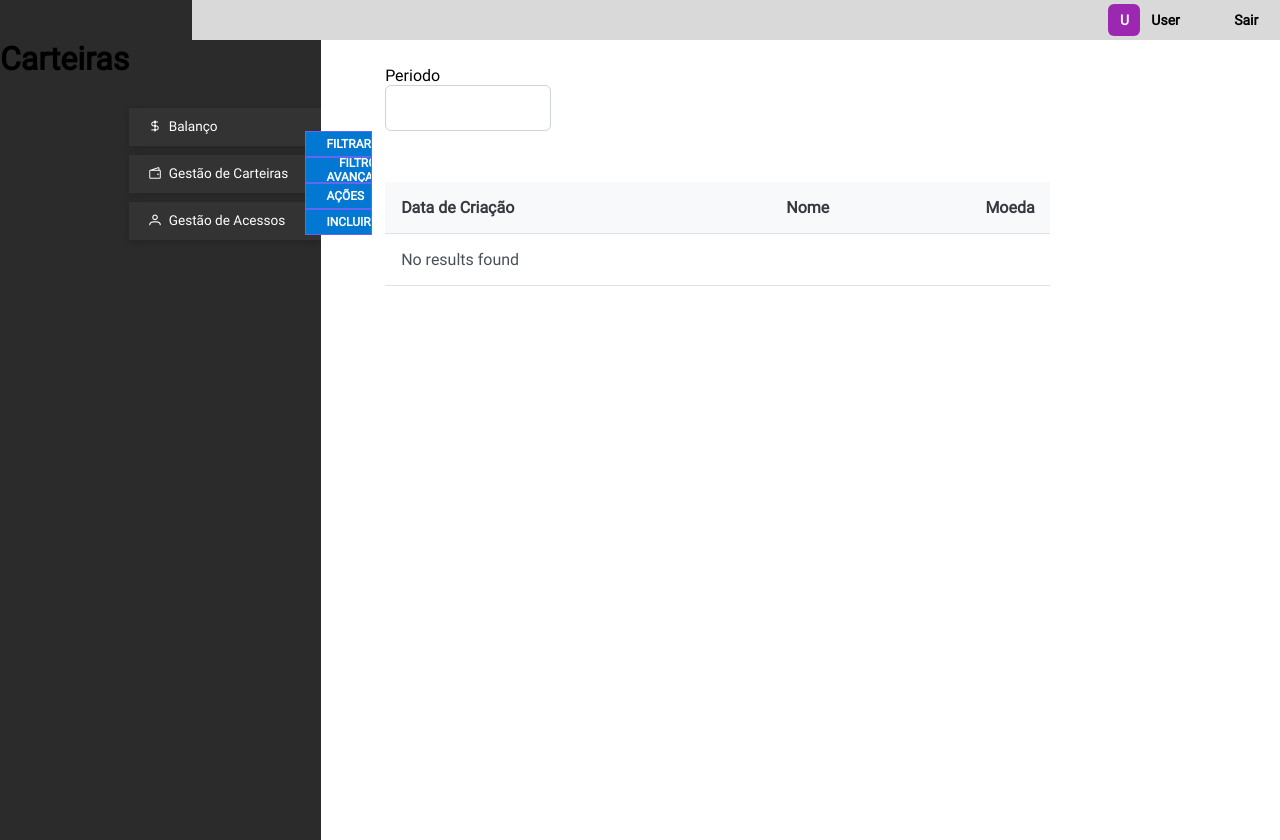
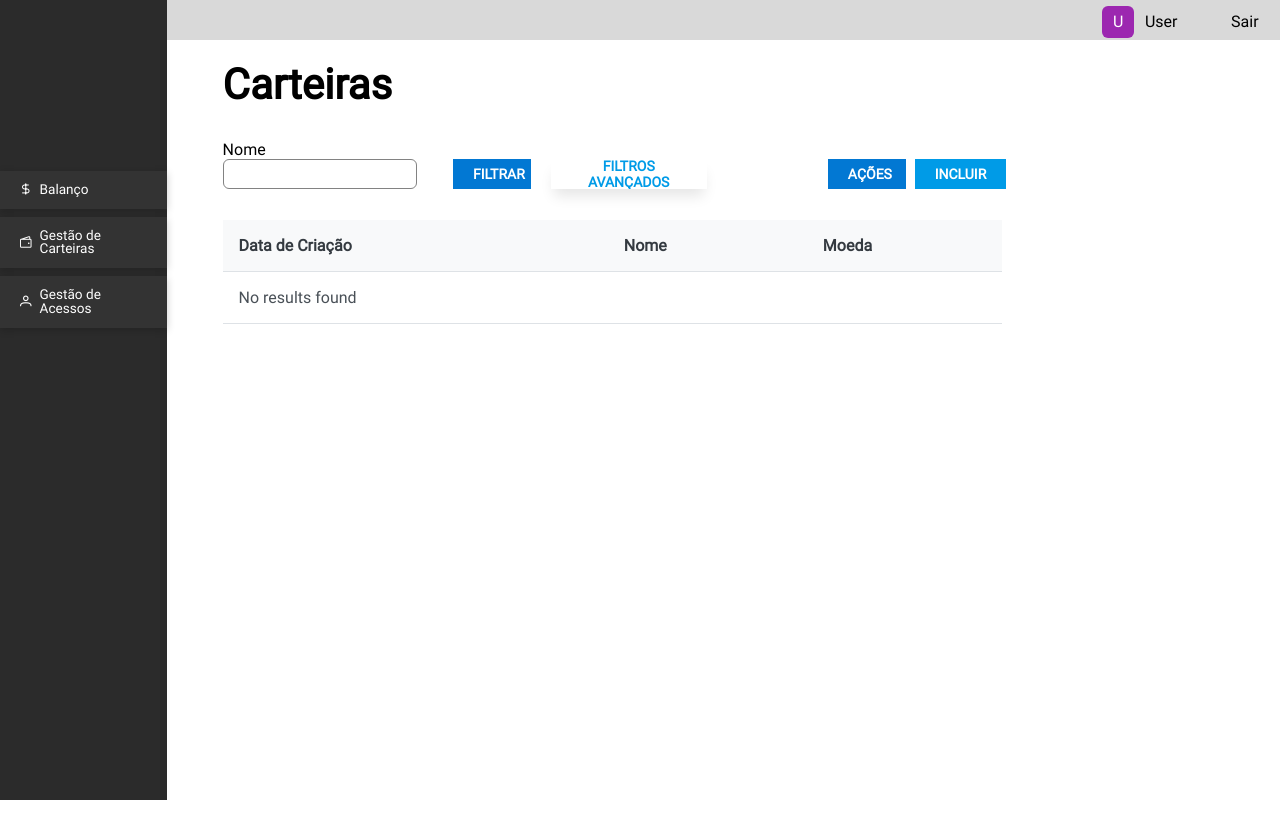
Before and after one commit to mateusmcg1/ReceitasFrontEnd, a React (Create React App) app: page /wallet in a window 1280 px wide. After the commit the page ends 800 px from the top, so only its background shows below. Built offline with nearby package versions, Linux system fonts and the light colour scheme.

Commit message:
adicionando novas telas criandas no protótipoa

```diff
--- a/src/Pages/Balance/balance.css
+++ b/src/Pages/Balance/balance.css
@@ -25,6 +25,7 @@
     align-items: center;
     background-color: #D9D9D9;
     font-size: 80%;
+
 }
 
 .top-nav li {
@@ -36,6 +37,7 @@
 .top-nav span{
     font-weight: bold;
     font-size: 14px;
+
 }
 .main-content {
     padding: 2% 5%;
@@ -134,14 +136,14 @@
     font-size: 12px;
     width: 10%;
     height:70%;
-    margin-left: -12%;
+    /* margin-left: -12%; */
 }
 #advanced-filter{
     width:20%;
     background-color: white;
     color: #009BE7;
     border: none;
-    /* margin-left: -13%; */
+    margin-left: -7%;
     box-shadow: 0px 10px 14px -3px rgba(0,0,0,0.1);
 }
 
--- a/src/Pages/Balance/balance.tsx
+++ b/src/Pages/Balance/balance.tsx
@@ -36,9 +36,9 @@ export default function Balance() {
 
     return (
 
-        <div className="wallet-container">
+        <div className="balance-container">
             <div className='top-nav'>
-                <div className='margin-left' ></div>
+                <div className='margin-left'></div>
                 <ul>
                 <Avatar label={userName.substring(0,1)} style={{ backgroundColor: '#9c27b0', color: '#ffffff' }} />
                     <li key={userName} style={{ marginRight: "5%" }}>
@@ -96,9 +96,9 @@ export default function Balance() {
                         <div className='botoes'>
                             <InputText value={text1} onChange={(e) => setText1(e.target.value)} />
 
-                            {<Button label="FILTRAR" /*style={{ marginTop: "10%" }}*/ />}
-                            {<Button id='advanced-filter' label="FILTROS AVANÇADOS" /*style={{ marginTop: "10%" }}*/ />}
-                            {<Button label="AÇÕES" /*style={{ marginTop: "10%" }}*/ />}
+                            {<Button label="FILTRAR" style={{ marginLeft: "-2%" }} />}
+                            {<Button id='advanced-filter' label="FILTROS AVANÇADOS" /*style={{ marginLeft: "-1%" }}*/ />}
+                            {<Button label="AÇÕES" style={{ marginLeft: "10%", marginRight:"-8%" }} />}
                             {<Button label="INCLUIR" /*style={{ marginTop: "10%" }}*/ />}
 
                         </div>
--- /dev/null
+++ b/src/Pages/Incluir Carteira/inclusao.css
@@ -0,0 +1,31 @@
+.inclusao-container {
+    padding: 5% 5%;
+    width: 70%;
+}
+
+.inclusao-container h1 {
+    font-size: 45px;
+    margin-bottom: 3%;
+}
+
+.inclusao-frame {
+    width: 100%;
+    color: #4F4F4F;
+}
+
+.inclusao-frame .p-inputtext {
+    height: 56px;
+    margin-bottom: 5%;
+    border: 1px solid #828282;
+    margin-top: 1%;
+}
+
+.inclusao-button {
+    display: flex;
+    justify-content: flex-end;
+}
+
+.inclusao-button .p-button {
+    width: 15%;
+    background-color: #009BE7;
+}
--- /dev/null
+++ b/src/Pages/Incluir Carteira/inclusao.tsx
@@ -0,0 +1,28 @@
+import { useState } from 'react';
+import './inclusao.css'
+import { InputText } from 'primereact/inputtext';
+import { Button } from 'primereact/button';
+
+export default function InclusaoCarteira() {
+
+    const [text1, setText1] = useState('');
+    const [text2, setText2] = useState('');
+
+    return (
+        <div className='inclusao-container'>
+
+            <h1>Incluir Carteira</h1>
+
+            <div className='inclusao-frame'>
+                <label htmlFor="text1" style={{ marginBottom: "1%" }}>Título</label>
+                <InputText value={text1} onChange={(e) => setText1(e.target.value)} />
+                <label htmlFor="text2">Moeda</label>
+                <InputText value={text2} onChange={(e) => setText2(e.target.value)} />
+                <div className='inclusao-button'>
+                {<Button label="INCLUIR" />}
+                </div>
+            </div>
+
+        </div>
+    )
+}
--- a/src/Pages/Wallet/Wallet.tsx
+++ b/src/Pages/Wallet/Wallet.tsx
@@ -1,3 +1,4 @@
+import './wallet.css'
 import { Menu } from 'primereact/menu';
 import { useState } from 'react';
 import { Link, useNavigate } from 'react-router-dom';
@@ -7,7 +8,7 @@ import { Column } from 'primereact/column';
 import { InputText } from 'primereact/inputtext';
 import { Button } from 'primereact/button';
 import { Avatar } from 'primereact/avatar';
-import './wallet.css'
+
 
 export default function Wallet() {
 
@@ -23,10 +24,14 @@ export default function Wallet() {
 
     return (
         <div className='wallet-container'>
-            <div className='top-nav'>
-                <div className='margin-left'></div>
+
+            <div className='wallet-menu'>
+
+                <Menu model={items} />
+            </div>
+            <div className='wallet-header'>
                 <ul>
-                <Avatar label={userName.substring(0,1)} style={{ backgroundColor: '#9c27b0', color: '#ffffff' }} />
+                    <Avatar label={userName.substring(0, 1)} style={{ backgroundColor: '#9c27b0', color: '#ffffff' }} />
                     <li key={userName} style={{ marginRight: "5%" }}>
                         <span>{userName}</span>
                     </li>
@@ -34,38 +39,37 @@ export default function Wallet() {
                         <span>Sair</span>
                     </li>
                 </ul>
-            </div>
-            <div className='container'>
 
-                <h1>Carteiras</h1>
 
-                <div className='menu'>
-                    <Menu model={items} />
-                </div>
 
-                <div className="main-content">
-                    <div className='filtering-data'>
-                        <label htmlFor="text1">Periodo</label>
+
+                <div className='wallet-main-content'>
+
+                    <h1>Carteiras</h1>
+
+
+                    <label htmlFor="text1">Nome</label>
+
+                    <div id='label-input-frame'>
+
                         <InputText value={text1} onChange={(e) => setText1(e.target.value)} />
 
-                        {<Button label="FILTRAR" /*style={{ marginTop: "10%" }}*/ />}
-                        {<Button label="FILTROS AVANÇADOS" /*style={{ marginTop: "10%" }}*/ />}
-                        {<Button label="AÇÕES" /*style={{ marginTop: "10%" }}*/ />}
-                        {<Button label="INCLUIR" /*style={{ marginTop: "10%" }}*/ />}
+                            {<Button label="FILTRAR" style={{ marginLeft: "-1%" }} />}
+                            {<Button id='advanced-filter' label="FILTROS AVANÇADOS" style={{ marginLeft: "-3%" }}/>}
+
+                            {<Button label="AÇÕES" style={{ marginRight: "-5%", marginLeft:"10%" }} />}
+
+                            <Link to={`/addwallet`}>{<Button id='inclusao' label="INCLUIR"  /*style={{ marginTop: "10%" }}*/ />}</Link>
                     </div>
 
-                    <div className='data-table'>
 
-                        <DataTable tableStyle={{ minWidth: '50rem' }}>
-                            <Column field="data" header="Data de Criação"></Column>
-                            <Column field="name" header="Nome"></Column>
-                            <Column field="currency" header="Moeda"></Column>
-                        </DataTable>
-
-                    </div>
+                    <DataTable tableStyle={{ minWidth: '50rem' }}>
+                        <Column field="data" header="Data de Criação"></Column>
+                        <Column field="name" header="Nome"></Column>
+                        <Column field="currency" header="Moeda"></Column>
+                    </DataTable>
                 </div>
             </div>
         </div>
-
     )
 }
--- a/src/Pages/Wallet/wallet.css
+++ b/src/Pages/Wallet/wallet.css
@@ -1,40 +1,70 @@
-.wallet-container {
-    width: 100%;
+.wallet-container{
+    widht: 100%;
     height: 100vh;
+    display:flex;
 }
 
-.top-nav {
-    display: flex;
+.wallet-menu{
+    width: 15%;
+    height: 100%;
+    background-color: #2B2B2B;
+}
+.wallet-menu .p-menu-list{
+
+    margin-top: 100%;
+}
+.wallet-header{
+    background-color: #D9D9D9;
     height: 5%;
     width: 100%;
 }
+.wallet-header ul{
+    display:flex;
+    flex-direction: row;
+    justify-content: flex-end;
+    align-items: center;
+    margin-top: 0.5%;
 
-.margin-left {
-    width: 15%;
-    background-color: #2B2B2B;
 }
-
+.wallet-header li{
+    list-style: none;
+    margin-right: 2%;
+}
 .p-avatar{
     margin-right: 1%;
 }
 
-.top-nav ul {
-    width: 85%;
-    padding: 0;
+.wallet-main-content{
+    padding: 2% 5%;
+    width: 80%;
+}
+.wallet-main-content h1{
+    font-size: 42px;
+    margin-bottom: 4%;
+}
+#label-input-frame{
     display: flex;
     flex-direction: row;
-    justify-content: flex-end;
-    align-items: center;
-    background-color: #D9D9D9;
-    font-size: 80%;
+    justify-content: space-between;
+    margin-bottom: 4%;
+    width: 100%;
 }
 
-.top-nav li {
-    list-style: none;
-    padding-left: 0;
-    margin-right: 2%;
+.wallet-main-content .p-inputtext{
+    width: 25%;
+    height: 30px;
+    /* margin-right: 2%; */
+    border: 1px solid #828282;
 }
-.top-nav span{
-    font-weight: bold;
+.wallet-main-content button{
+    width: 10%;
+    height: 30px;
     font-size: 14px;
+    margin-left: 5%;
+    border: none;
 }
+
+#inclusao{
+    background-color: #009BE7;
+    width: 100%;
+}
--- a/src/Routes/routes.tsx
+++ b/src/Routes/routes.tsx
@@ -6,6 +6,8 @@ import Admin from '../Pages/Admin/Admin'
 import Erro from '../Pages/Erro/erro'
 import Wallet from '../Pages/Wallet/Wallet'
 import AdvancedFilter from '../Pages/Filtros Avançados/advanced-filter'
+import InclusaoCarteira from '../Pages/Incluir Carteira/inclusao'
+
 function Rotas(){
     return(
         <BrowserRouter>
@@ -18,6 +20,7 @@ function Rotas(){
                 <Route path='/admin' element={<Admin/>}/>
                 <Route path='/wallet' element={<Wallet/>}/>
                 <Route path='/advancedfilter' element={<AdvancedFilter/>}/>
+                <Route path='/addwallet' element={<InclusaoCarteira/>}/>
 
                 <Route path='*' element={<Erro/>}/>
             </Routes>
```
